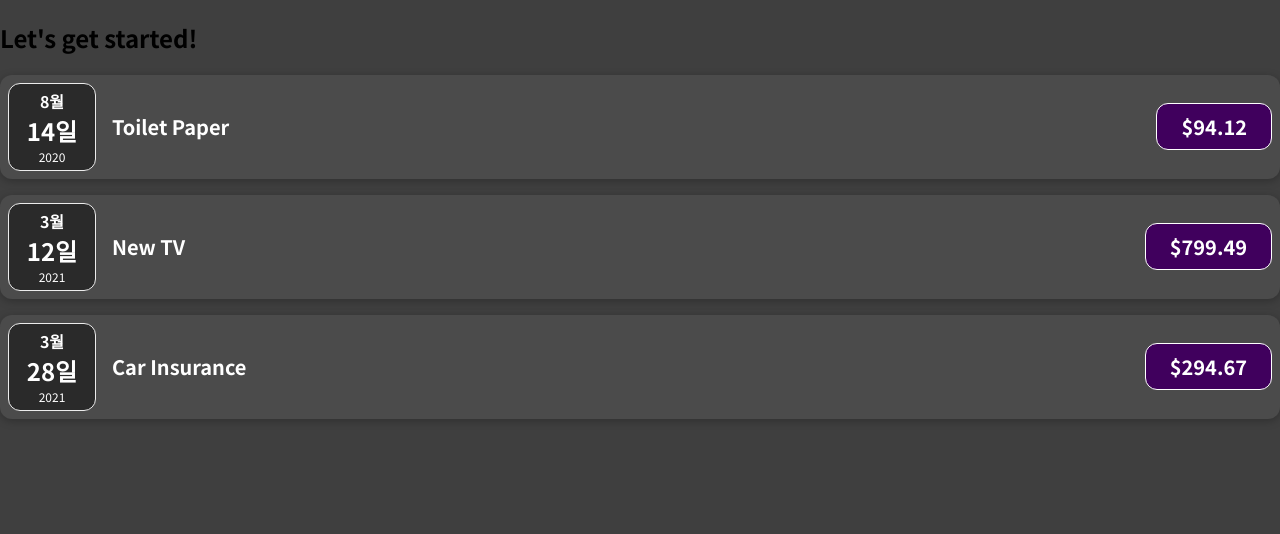
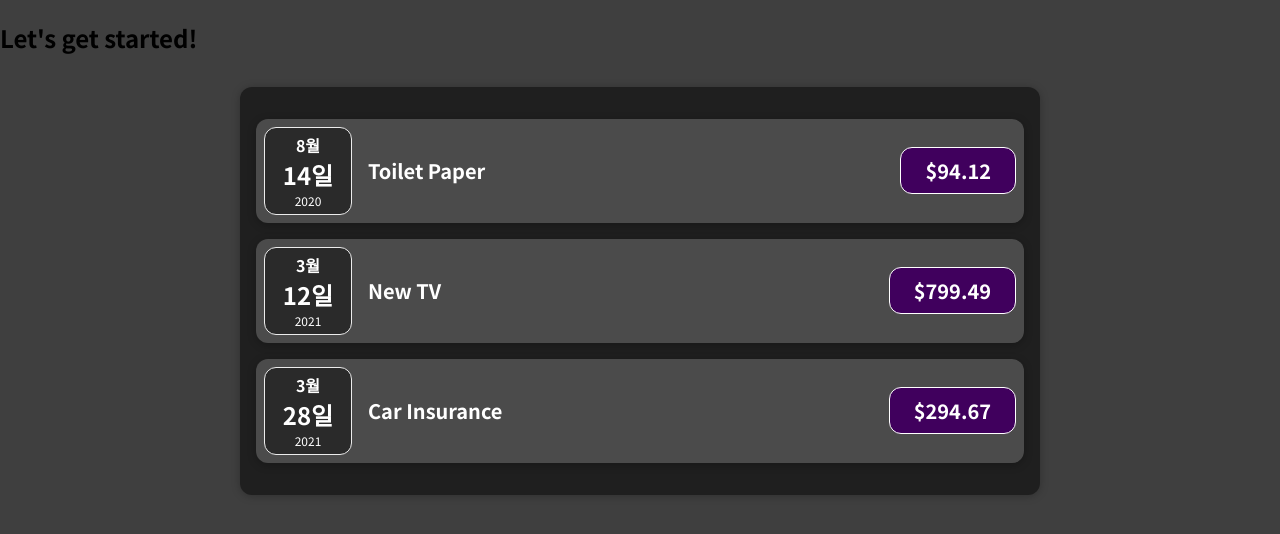
Before and after one commit to jaeyeong815/udemy-react-completed, a JavaScript app: page / in a window 1280 px wide. Shown: the top 534 px of the page. Built offline with nearby package versions, Linux system fonts and the light colour scheme.

Commit message:
1130: Expense 컴포넌트 분리

```diff
--- a/src/App.js
+++ b/src/App.js
@@ -1,4 +1,4 @@
-import ExpenseItem from './components/ExpenseItem';
+import Expense from './components/Expense';
 
 function App() {
   const expenses = [
@@ -25,21 +25,7 @@
   return (
     <div>
       <h2>Let's get started!</h2>
-      <ExpenseItem
-        title={expenses[0].title}
-        amount={expenses[0].amount}
-        date={expenses[0].date}
-      />
-      <ExpenseItem
-        title={expenses[1].title}
-        amount={expenses[1].amount}
-        date={expenses[1].date}
-      />
-      <ExpenseItem
-        title={expenses[2].title}
-        amount={expenses[2].amount}
-        date={expenses[2].date}
-      />
+      <Expense expenses={expenses} />
     </div>
   );
 }
--- /dev/null
+++ b/src/components/Expense.css
@@ -0,0 +1,9 @@
+.expenses {
+  padding: 1rem;
+  background-color: rgb(31, 31, 31);
+  margin: 2rem auto;
+  width: 50rem;
+  max-width: 95%;
+  border-radius: 12px;
+  box-shadow: 0 1px 8px rgba(0, 0, 0, 0.25);
+}
--- /dev/null
+++ b/src/components/Expense.js
@@ -0,0 +1,26 @@
+import './Expense.css';
+import ExpenseItem from './ExpenseItem';
+
+function Expense({ expenses }) {
+  return (
+    <div className="expenses">
+      <ExpenseItem
+        title={expenses[0].title}
+        amount={expenses[0].amount}
+        date={expenses[0].date}
+      />
+      <ExpenseItem
+        title={expenses[1].title}
+        amount={expenses[1].amount}
+        date={expenses[1].date}
+      />
+      <ExpenseItem
+        title={expenses[2].title}
+        amount={expenses[2].amount}
+        date={expenses[2].date}
+      />
+    </div>
+  );
+}
+
+export default Expense;
```
